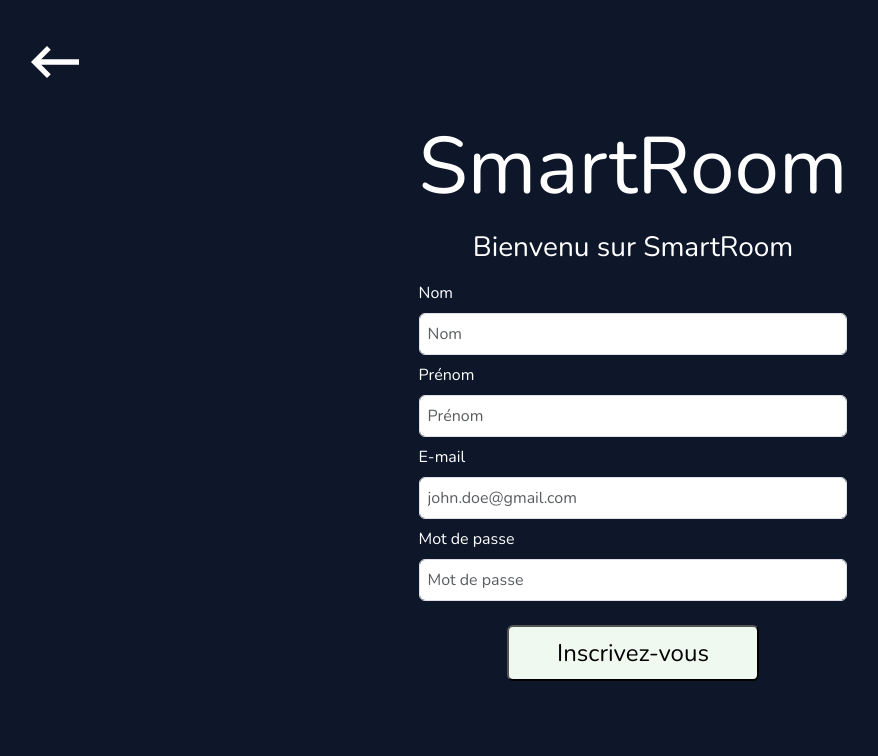
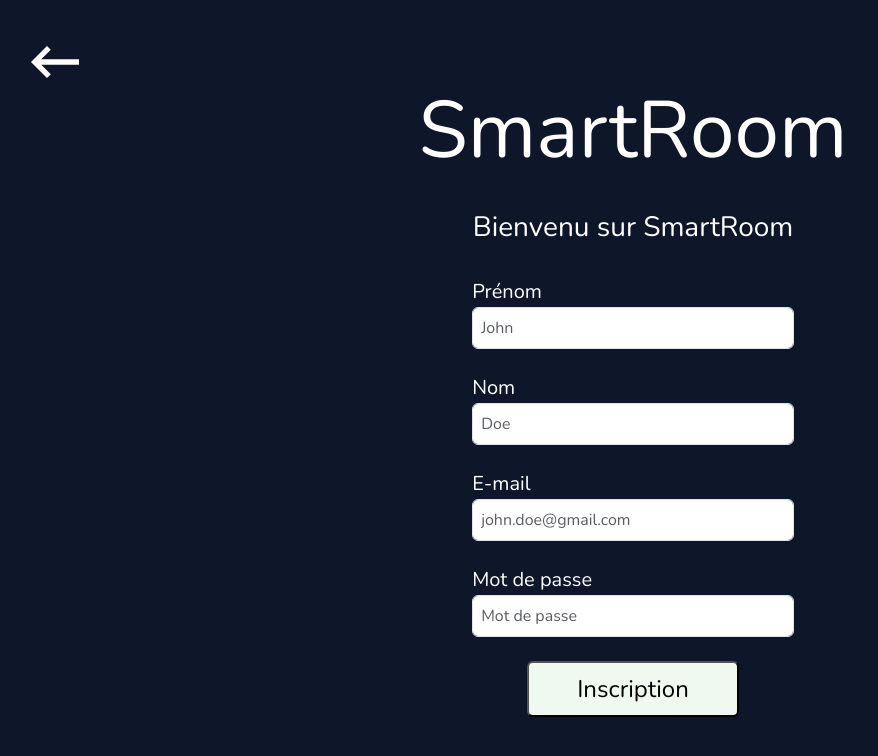
Before and after one commit to bastos-rcd/SmartRoom, a React (Vite) app in the folder frontend/: page /signin in a window 1280 px wide. Shown: the top 756 px of the page, without its empty margins (7-885 px from the left). Built offline with nearby package versions, Linux system fonts and the light colour scheme; no server answers.

Commit message:
feat: signin

```diff
--- a/frontend/src/pages/Login.tsx
+++ b/frontend/src/pages/Login.tsx
@@ -12,6 +12,11 @@ export default function Login() {
   const [error, setError] = useState<boolean>(false);
 
   const handleLogin = () => {
+    if (email.trim() === "" || password.trim() === "") {
+      setError(true);
+      return;
+    }
+
     authService
       .login(email, password)
       .then(() => {
--- a/frontend/src/pages/Signin.tsx
+++ b/frontend/src/pages/Signin.tsx
@@ -1,14 +1,48 @@
 import { useNavigate } from "react-router-dom";
 import KeyboardBackspaceIcon from "@mui/icons-material/KeyboardBackspace";
+import { useEffect, useState } from "react";
+import { authService } from "../services/auth.service";
+
 export default function Signin() {
   const navigate = useNavigate();
+
+  const [firstName, setFirstName] = useState<string>("");
+  const [lastName, setLastName] = useState<string>("");
+  const [email, setEmail] = useState<string>("");
+  const [password, setPassword] = useState<string>("");
+  const [error, setError] = useState<boolean>(false);
+
   const handleSignin = () => {
+    if (
+      firstName.trim() === "" ||
+      lastName.trim() === "" ||
+      email.trim() === "" ||
+      password.trim() === ""
+    ) {
+      setError(true);
+      return;
+    }
+
+    authService
+      .register(firstName, lastName, email, password)
+      .then(() => {
+        navigate("/login");
+      })
+      .catch(() => {
+        setError(true);
+      });
+  };
+
+  useEffect(() => {
+    if (authService.isAuthenticated()) {
       navigate("/");
-  };
+    }
+  }, []);
+
   return (
     <div className="bg-custom-login vh-100 d-flex flex-column  justify-content-center align-items-center">
       <KeyboardBackspaceIcon
-        onClick={() => navigate("/")}
+        onClick={() => navigate("/login")}
         sx={{
           fontSize: "4rem",
           color: "white",
@@ -18,35 +52,62 @@ export default function Signin() {
           cursor: "pointer",
         }}
       />
-      <div className="d-flex flex-column align-items-center gap-2">
+
+      <div className="d-flex flex-column align-items-center gap-4">
         <h1 className="text-white display-1">SmartRoom</h1>
         <h3 className="text-white">Bienvenu sur SmartRoom</h3>
-        <label className="text-white align-items-center w-100" htmlFor="nom">
+
+        <div className="w-75">
+          <label
+            className="text-white align-items-center w-100 fs-5"
+            htmlFor="firstName"
+          >
+            Prénom
+          </label>
+          <input
+            type="text"
+            placeholder="John"
+            className="bg-custom-login-input rounded w-100 p-2 form-control"
+            value={firstName}
+            onChange={(e) => setFirstName(e.target.value)}
+          />
+        </div>
+
+        <div className="w-75">
+          <label
+            className="text-white align-items-center w-100 fs-5"
+            htmlFor="lastName"
+          >
             Nom
           </label>
           <input
             type="text"
-          placeholder="Nom"
+            placeholder="Doe"
             className="bg-custom-login-input rounded w-100 p-2 form-control"
+            value={lastName}
+            onChange={(e) => setLastName(e.target.value)}
           />
-        <label className="text-white align-items-center w-100" htmlFor="prenom">
-          Prénom
-        </label>
-        <input
-          type="text"
-          placeholder="Prénom"
-          className="bg-custom-login-input rounded w-100 p-2 form-control"
-        />
-        <label className="text-white align-items-center w-100" htmlFor="email">
+        </div>
+
+        <div className="w-75">
+          <label
+            className="text-white align-items-center w-100 fs-5"
+            htmlFor="email"
+          >
             E-mail
           </label>
           <input
             type="email"
             placeholder="john.doe@gmail.com"
             className="bg-custom-login-input rounded w-100 p-2 form-control"
+            value={email}
+            onChange={(e) => setEmail(e.target.value)}
           />
+        </div>
+
+        <div className="w-75">
           <label
-          className="text-white align-items-center w-100"
+            className="text-white align-items-center w-100 fs-5"
             htmlFor="password"
           >
             Mot de passe
@@ -55,13 +116,23 @@ export default function Signin() {
             type="password"
             placeholder="Mot de passe"
             className="bg-custom-login-input rounded- w-100 p-2 form-control"
-        />{" "}
+            value={password}
+            onChange={(e) => setPassword(e.target.value)}
+          />
+        </div>
+
+        {error && (
+          <span className="text-danger bg-transparent w-75 align-items-end">
+            Impossible d'inscrire l'utilisateur
+          </span>
+        )}
+
         <button
+          type="submit"
+          className="bg-custom-login-btn rounded px-5 py-2 fs-4 text-black "
           onClick={handleSignin}
-          type="submit"
-          className="bg-custom-login-btn rounded px-5 py-2 mt-3 fs-4 text-black"
         >
-          Inscrivez-vous
+          Inscription
         </button>
       </div>
     </div>
--- a/frontend/src/services/auth.service.ts
+++ b/frontend/src/services/auth.service.ts
@@ -15,8 +15,18 @@ export const authService = {
     }
   },
 
-  async register(user: Record<string, any>): Promise<User> {
-    const response = await API.post("/register", user);
+  async register(
+    firstName: string,
+    lastName: string,
+    email: string,
+    password: string,
+  ): Promise<User> {
+    const response = await API.post("/register", {
+      firstName,
+      lastName,
+      email,
+      password,
+    });
 
     return response.data;
   },
```
Lines whose indentation alone changed are shown as unchanged.
